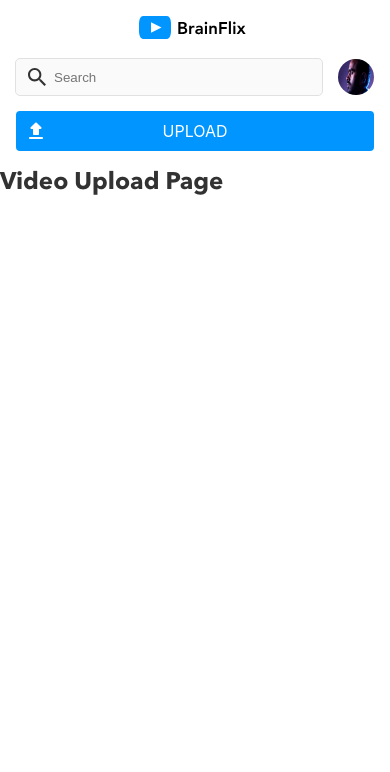
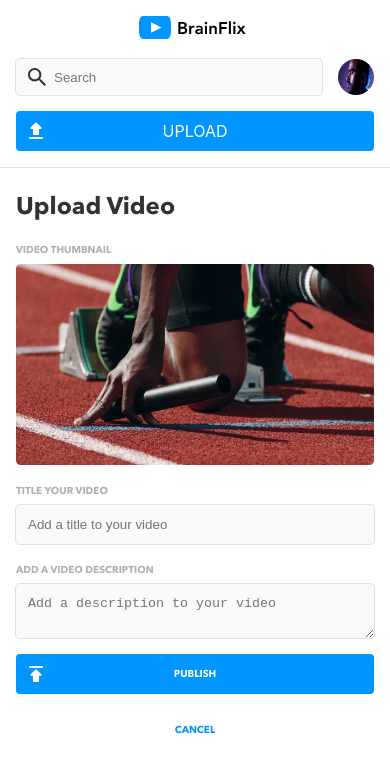
Before and after one commit to ganiular/video-web-demo, a React (Create React App) app: page /upload-video in a window 390 px wide. Shown: the top 772 px of the page. Built offline with nearby package versions, Linux system fonts and the light colour scheme.

Commit message:
mobile view design

```diff
--- a/src/components/Button/Button.scss
+++ b/src/components/Button/Button.scss
@@ -27,8 +27,19 @@
     }
 }
 
+.secondary-button {
+    border-radius: 4px;
+    height: 40px;
+    width: 100%;
+    border: none;
+    color: $blue-color !important;
+    background-color: $white-color;
+}
+
 @include tablet {
-    .primary-button {
+
+    .primary-button,
+    .secondary-button {
         width: 150px;
         padding: 0 32px;
     }
--- /dev/null
+++ b/src/components/Button/CancelButton.js
@@ -0,0 +1,9 @@
+import './Button.scss';
+
+function CancelButton() {
+    return (
+        <button className='secondary-button' type="reset">CANCEL</button>
+    )
+}
+
+export default CancelButton;
--- /dev/null
+++ b/src/components/Button/TextAndIconButton.js
@@ -0,0 +1,12 @@
+import './Button.scss';
+
+function TextAndIconButton({ icon, text }) {
+    return (
+        <button className='primary-button'>
+            <img src={icon} alt='icon' />
+            <div>{text}</div>
+        </button>
+    )
+}
+
+export default TextAndIconButton;
--- /dev/null
+++ b/src/components/VideoForm/VideoForm.js
@@ -0,0 +1,32 @@
+import publishIcon from '../../assets/icons/publish.svg';
+import videoThumbnail from '../../assets/images/Upload-video-preview.jpg';
+import TextAndIconButton from "../../components/Button/TextAndIconButton";
+import CancelButton from '../Button/CancelButton';
+import './VideoForm.scss';
+
+function VideoForm() {
+    return (
+        <form className='video-form'>
+            <div className='video-form__field'>
+                <label>VIDEO THUMBNAIL</label>
+                <input className='video-form__image' type="image" name="video-thumbnail" src={videoThumbnail} alt="Video thumbnail" />
+            </div>
+            <div className='video-form__set'>
+                <div className='video-form__field'>
+                    <label>TITLE YOUR VIDEO</label>
+                    <input className='video-form__text' type="text" name="title" placeholder="Add a title to your video" />
+                </div>
+                <div className='video-form__field'>
+                    <label>ADD A VIDEO DESCRIPTION</label>
+                    <textarea className='video-form__text' placeholder="Add a description to your video"></textarea>
+                </div>
+            </div>
+            <div className='video-form__actions'>
+                <TextAndIconButton icon={publishIcon} text="PUBLISH" />
+                <CancelButton />
+            </div>
+        </form>
+    )
+}
+
+export default VideoForm;
--- /dev/null
+++ b/src/components/VideoForm/VideoForm.scss
@@ -0,0 +1,55 @@
+@import '../..//styles/partials/variable';
+@import '../../styles/partials/mixins';
+
+.video-form {
+    display: flex;
+    flex-direction: column;
+    gap: 16px;
+
+    &__field {
+        display: flex;
+        flex-direction: column;
+        gap: 4px;
+    }
+
+    &__image {
+        width: 100%;
+        background-color: $mercury-color;
+        aspect-ratio: 16/9;
+        border-radius: 4px;
+    }
+
+    &__set {
+        display: flex;
+        flex-direction: column;
+        gap: 16px;
+    }
+
+    &__text {
+        padding: 12px;
+        background-color: $alabaster-color;
+        border-radius: 4px;
+        border: none;
+        outline: 1px solid $mercury-color;
+        resize: vertical;
+
+        &:active,
+        &:focus-within {
+            outline: 2px solid $blue-color;
+        }
+
+        &.error {
+            outline: 1px solid #D22D2D;
+        }
+    }
+
+    &__actions {
+        display: flex;
+        flex-direction: column;
+        gap: 16px;
+    }
+
+    label {
+        color: $silver-color;
+    }
+}
--- a/src/pages/VideoUpload/VideoUpload.js
+++ b/src/pages/VideoUpload/VideoUpload.js
@@ -1,8 +1,16 @@
+import VideoForm from '../../components/VideoForm/VideoForm';
+import './VideoUpload.scss';
+
 function VideoUploadPage() {
     return (
-        <h1>Video Upload Page</h1>
+        <main>
+            <div className='divider'></div>
+            <section className='upload-section'>
+                <h1 className='upload-section__header'>Upload Video</h1>
+                <VideoForm />
+            </section>
+        </main>
     )
 }
 
-
 export default VideoUploadPage;
--- /dev/null
+++ b/src/pages/VideoUpload/VideoUpload.scss
@@ -0,0 +1,7 @@
+.upload-section {
+    padding: 24px 16px 16px;
+
+    &__header {
+        padding-bottom: 16px;
+    }
+}
```
Also changed, not shown: src/pages/VideoUpload/VideoUplaod.scss (deleted).
